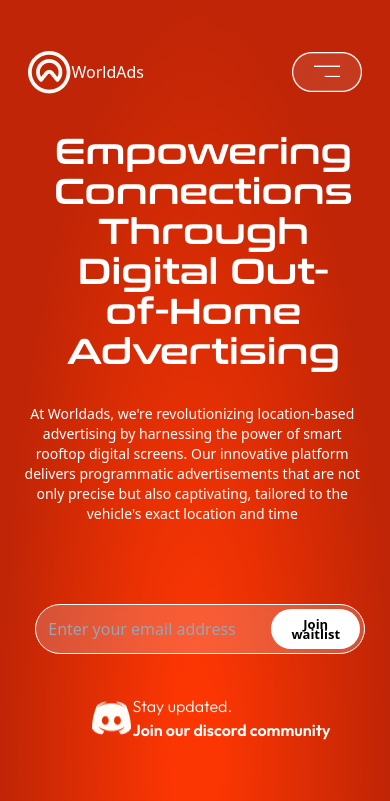
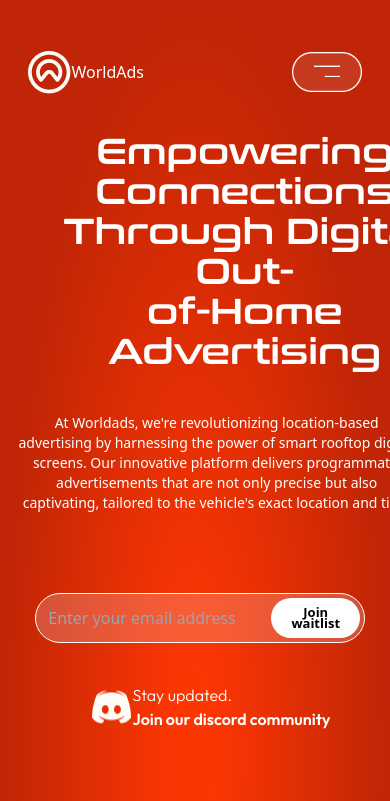
Before and after one commit to akshitchowdhury/WorldAds, a React (Create React App) app: page / in a window 390 px wide. Shown: the top 801 px of the page. Built offline with nearby package versions, Linux system fonts and the light colour scheme; a web font is replaced by a local one.

Commit message:
responsiveNav7

```diff
--- a/src/components/Hero/Hero.css
+++ b/src/components/Hero/Hero.css
@@ -84,7 +84,7 @@ h1{
         margin-top: 10%;
         color: white;
         /* border: 3pt solid black; */
-        width: auto;
+        width: 400px;
         text-align: center;
         margin-left: -7%;
     }
```
